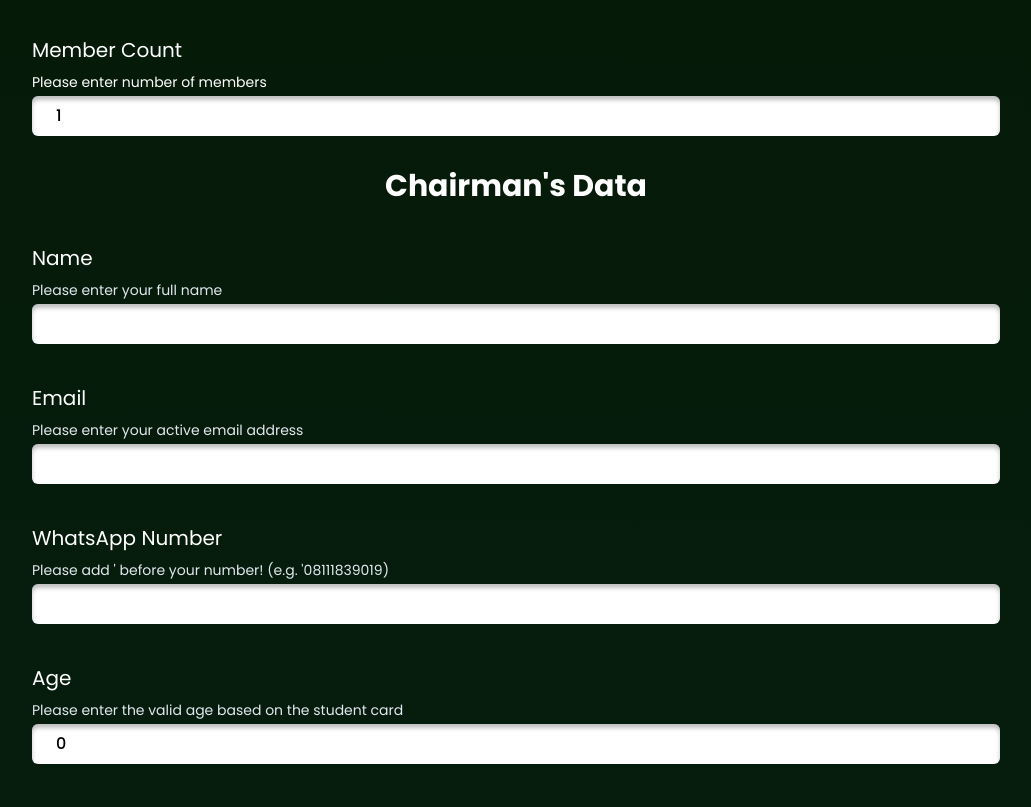
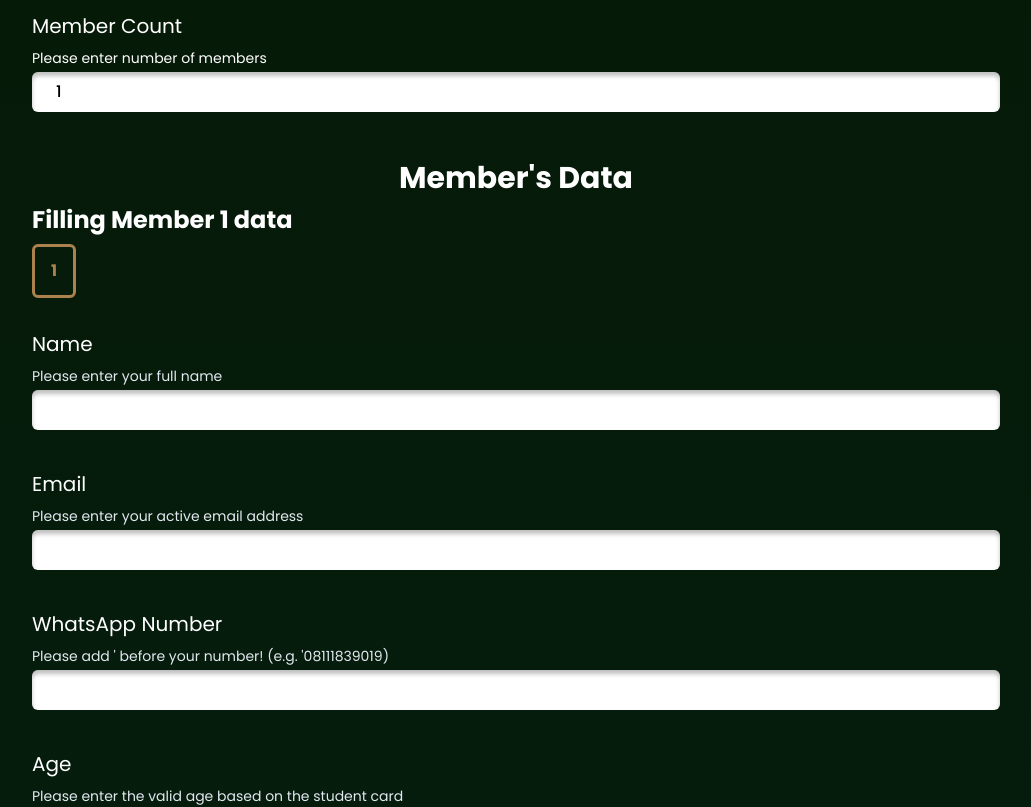
Before and after one commit to Sandbox-by-IEEE/SandboxIEEE, a Next.js app: page /payment in a window 1280 px wide. Shown: the part 280-1087 px from the top of the page, without its empty margins (124-1155 px from the left). Built offline with nearby package versions, Linux system fonts and the light colour scheme; a web font is replaced by a local one.

Commit message:
feat: updated member filling method

```diff
--- a/src/app/(site)/payment/page.tsx
+++ b/src/app/(site)/payment/page.tsx
@@ -51,6 +51,7 @@ export default function Home() {
     paymentProofUrl: [],
   });
   const [filesForm2, setFilesForm2] = useState<FileInputType[] | undefined>();
+  const [fillMemberIndex, setFillMemberIndex] = useState<number>(0);
   const [step, setStep] = useState<number>(1);
 
   const handleChange = (e) => {
@@ -59,6 +60,10 @@ export default function Home() {
       e.target.type === 'checkbox' ? e.target.checked : e.target.value;
 
     const newInputData = { ...inputData };
+
+    if (name == 'memberCount') {
+      setFillMemberIndex(0);
+    }
 
     // Use regex to extract the member index and field name
     const match = name.match(/members\[(\d+)\]\.(.+)/);
@@ -127,17 +132,21 @@ export default function Home() {
     let isEmptyStudentProof = false;
     let isInvalidAge = false;
     let isInvalidPhoneNumber = false;
-    inputData.members.forEach((el) => {
+    inputData.members.forEach((el, i) => {
       if (!el.twibbonProof) {
+        setFillMemberIndex(i);
         isEmptyTwibbon = true;
       }
       if (!el.studentProof) {
+        setFillMemberIndex(i);
         isEmptyStudentProof = true;
       }
       if (el.age <= 0) {
+        setFillMemberIndex(i);
         isInvalidAge = true;
       }
       if (el.phoneNumber[0] != "'") {
+        setFillMemberIndex(i);
         isInvalidPhoneNumber = true;
       }
     });
@@ -147,7 +156,7 @@ export default function Home() {
     if (isEmptyStudentProof) {
       callToast({
         status: 'error',
-        description: 'Please fill all Student Proof',
+        description: 'Please fill all Student Card Proof',
       });
     }
     if (isInvalidAge) {
@@ -212,9 +221,62 @@ export default function Home() {
       try {
         const historyInputData: inputData = JSON.parse(memoryInputData);
 
-        if (typeof historyInputData === 'object') {
-          setInputData(historyInputData);
+        if (
+          typeof historyInputData === 'object' &&
+          'teamName' in historyInputData &&
+          'memberCount' in historyInputData &&
+          'members' in historyInputData &&
+          Array.isArray(historyInputData.members) &&
+          'paymentMethod' in historyInputData &&
+          Array.isArray(historyInputData.paymentProofUrl)
+        ) {
+          if (historyInputData.paymentProofUrl)
             setFilesForm2(historyInputData.paymentProofUrl);
+
+          if (!historyInputData.memberCount) {
+            historyInputData.memberCount = 1;
+          }
+          if (!historyInputData.members.length) {
+            historyInputData.members = [
+              {
+                name: '',
+                email: '',
+                institution: '',
+                phoneNumber: '',
+                age: 0,
+                twibbonProof: '',
+                twibbonProofName: '',
+                studentProof: '',
+                studentProofName: '',
+              },
+            ];
+          }
+
+          const {
+            teamName,
+            memberCount,
+            members,
+            paymentMethod,
+            paymentProofUrl,
+          } = historyInputData;
+
+          setInputData({
+            teamName,
+            memberCount,
+            members,
+            paymentMethod,
+            paymentProofUrl,
+          });
+          localStorage.setItem(
+            'inputData',
+            JSON.stringify({
+              teamName,
+              memberCount,
+              members,
+              paymentMethod,
+              paymentProofUrl,
+            }),
+          );
         } else {
           localStorage.removeItem('inputData');
         }
@@ -237,6 +299,8 @@ export default function Home() {
               inputData={inputData}
               setInputData={setInputData}
               handleChange={handleChange}
+              fillMemberIndex={fillMemberIndex}
+              setFillMemberIndex={setFillMemberIndex}
               handleSubmitFormIdentity={handleSubmitFormIdentity}
             />
           </>
@@ -290,8 +354,10 @@ const FormDetails = ({
   setInputData,
   handleChange,
   handleSubmitFormIdentity,
+  fillMemberIndex,
+  setFillMemberIndex,
 }) => (
-  <form onSubmit={handleSubmitFormIdentity} className=' space-y-8 py-6 w-full'>
+  <form onSubmit={handleSubmitFormIdentity} className=' space-y-2 py-6 w-full'>
     <div className='flex flex-col'>
       <label className='text-xl py-2'>Team Name</label>
       <TextInput
@@ -322,11 +388,36 @@ const FormDetails = ({
         required
       />
     </div>
-    <div className='w-full flex justify-center'>
-      <p className='text-3xl font-bold'>Chairman&apos;s Data</p>
+
+    {inputData.memberCount > 0 && (
+      <>
+        <div className='w-full flex justify-center pt-10'>
+          <p className='text-3xl font-bold'>Member&apos;s Data</p>
         </div>
-    {inputData.members?.map((_, i) => (
-      <section key={i} className='w-full space-y-8'>
+        <p className='font-bold text-2xl'>
+          Filling{' '}
+          {inputData.members[fillMemberIndex]?.name !== ''
+            ? inputData.members[fillMemberIndex]?.name
+            : 'Member ' + (fillMemberIndex + 1)}{' '}
+          data
+        </p>
+        <div className='flex gap-2 flex-wrap pb-4'>
+          {inputData.members.map((_, i) => (
+            <div className='w-fit max-w-12 overflow-hidden flex-grow-0' key={i}>
+              <Button
+                type='button'
+                color={i == fillMemberIndex ? 'trans-orange' : 'gold'}
+                isFullWidth
+                onClick={() => setFillMemberIndex(i)}
+              >
+                {inputData.members[i]?.name !== ''
+                  ? inputData.members[i]?.name
+                  : i + 1}
+              </Button>
+            </div>
+          ))}
+        </div>
+        <section key={fillMemberIndex} className='w-full space-y-8'>
           <div className='flex flex-col'>
             <label className='text-xl py-2'>Name</label>
             <label className='font-thin text-sm pb-1 text-slate-200'>
@@ -335,8 +426,8 @@ const FormDetails = ({
             <TextInput
               placeholder={''}
               type='text'
-            name={`members[${i}].name`}
-            text={inputData.members[i].name}
+              name={`members[${fillMemberIndex}].name`}
+              text={inputData.members[fillMemberIndex]?.name}
               color='white'
               onChange={handleChange}
               fullwidth
@@ -351,8 +442,8 @@ const FormDetails = ({
             <TextInput
               placeholder={''}
               type='email'
-            name={`members[${i}].email`}
-            text={inputData.members[i].email}
+              name={`members[${fillMemberIndex}].email`}
+              text={inputData.members[fillMemberIndex]?.email}
               color='white'
               onChange={handleChange}
               fullwidth
@@ -367,8 +458,8 @@ const FormDetails = ({
             <TextInput
               placeholder={''}
               type='text'
-            name={`members[${i}].phoneNumber`}
-            text={inputData.members[i].phoneNumber}
+              name={`members[${fillMemberIndex}].phoneNumber`}
+              text={inputData.members[fillMemberIndex]?.phoneNumber}
               color='white'
               onChange={handleChange}
               fullwidth
@@ -383,8 +474,8 @@ const FormDetails = ({
             <TextInput
               placeholder={''}
               type='number'
-            name={`members[${i}].age`}
-            text={inputData.members[i].age}
+              name={`members[${fillMemberIndex}].age`}
+              text={inputData.members[fillMemberIndex]?.age}
               color='white'
               onChange={handleChange}
               fullwidth
@@ -399,8 +490,8 @@ const FormDetails = ({
             <TextInput
               placeholder={''}
               type='text'
-            name={`members[${i}].institution`}
-            text={inputData.members[i].institution}
+              name={`members[${fillMemberIndex}].institution`}
+              text={inputData.members[fillMemberIndex]?.institution}
               color='white'
               onChange={handleChange}
               fullwidth
@@ -411,21 +502,22 @@ const FormDetails = ({
             <div className='flex flex-col md:flex-row w-full justify-between gap-2'>
               <div className='w-full md:w-[49%]'>
                 <p className='text-3xl py-4 text-center'>
-                Student Card Proof {i + 1}
+                  Student Card Proof {fillMemberIndex + 1}
                 </p>
                 <SingleFileInput
-                key={'FormDetailsA' + i}
+                  key={'FormDetailsA' + fillMemberIndex}
                   message='Student Card Proof'
                   file={{
-                  fileName: inputData.members[i].studentProofName,
-                  fileUrl: inputData.members[i].studentProof,
+                    fileName:
+                      inputData.members[fillMemberIndex]?.studentProofName,
+                    fileUrl: inputData.members[fillMemberIndex]?.studentProof,
                   }}
                   setFile={(newFile: FileInputType) => {
                     setInputData((inputData) => {
                       const newInputData = { ...inputData };
-                    newInputData.members[i].studentProof =
+                      newInputData.members[fillMemberIndex].studentProof =
                         newFile?.fileUrl as string;
-                    newInputData.members[i].studentProofName =
+                      newInputData.members[fillMemberIndex].studentProofName =
                         newFile?.fileName as string;
 
                       localStorage.setItem(
@@ -439,20 +531,23 @@ const FormDetails = ({
                 />
               </div>
               <div className='w-full md:w-[49%]'>
-              <p className='text-3xl py-4 text-center'>Twibbon Proof {i + 1}</p>
+                <p className='text-3xl py-4 text-center'>
+                  Twibbon Proof {fillMemberIndex + 1}
+                </p>
                 <SingleFileInput
-                key={'FormDetailsB' + i}
+                  key={'FormDetailsB' + fillMemberIndex}
                   message='Twibbon Proof'
                   file={{
-                  fileName: inputData.members[i].twibbonProofName,
-                  fileUrl: inputData.members[i].twibbonProof,
+                    fileName:
+                      inputData.members[fillMemberIndex]?.twibbonProofName,
+                    fileUrl: inputData.members[fillMemberIndex]?.twibbonProof,
                   }}
                   setFile={(newFiles) => {
                     setInputData((inputData) => {
                       const newInputData = { ...inputData };
-                    newInputData.members[i].twibbonProof =
+                      newInputData.members[fillMemberIndex].twibbonProof =
                         newFiles?.fileUrl as string;
-                    newInputData.members[i].twibbonProofName =
+                      newInputData.members[fillMemberIndex].twibbonProofName =
                         newFiles?.fileName as string;
 
                       localStorage.setItem(
@@ -468,9 +563,25 @@ const FormDetails = ({
             </div>
           </div>
         </section>
-    ))}
+      </>
+    )}
 
-    <div className='w-full flex justify-center py-6'>
+    <div className='w-full flex justify-center py-6 gap-2'>
+      {fillMemberIndex + 1 < inputData.members.length && (
+        <Button
+          type='button'
+          color='gold'
+          onClick={() => setFillMemberIndex(fillMemberIndex + 1)}
+        >
+          <span className='w-fit whitespace-nowrap'>
+            Fill{' '}
+            {inputData.members[fillMemberIndex + 1]?.name !== ''
+              ? inputData.members[fillMemberIndex + 1]?.name
+              : 'Member ' + (fillMemberIndex + 2)}{' '}
+            data
+          </span>
+        </Button>
+      )}
       <Button color='gold' type='submit'>
         Proceed to Payment
       </Button>
```
Lines whose indentation alone changed are shown as unchanged.
